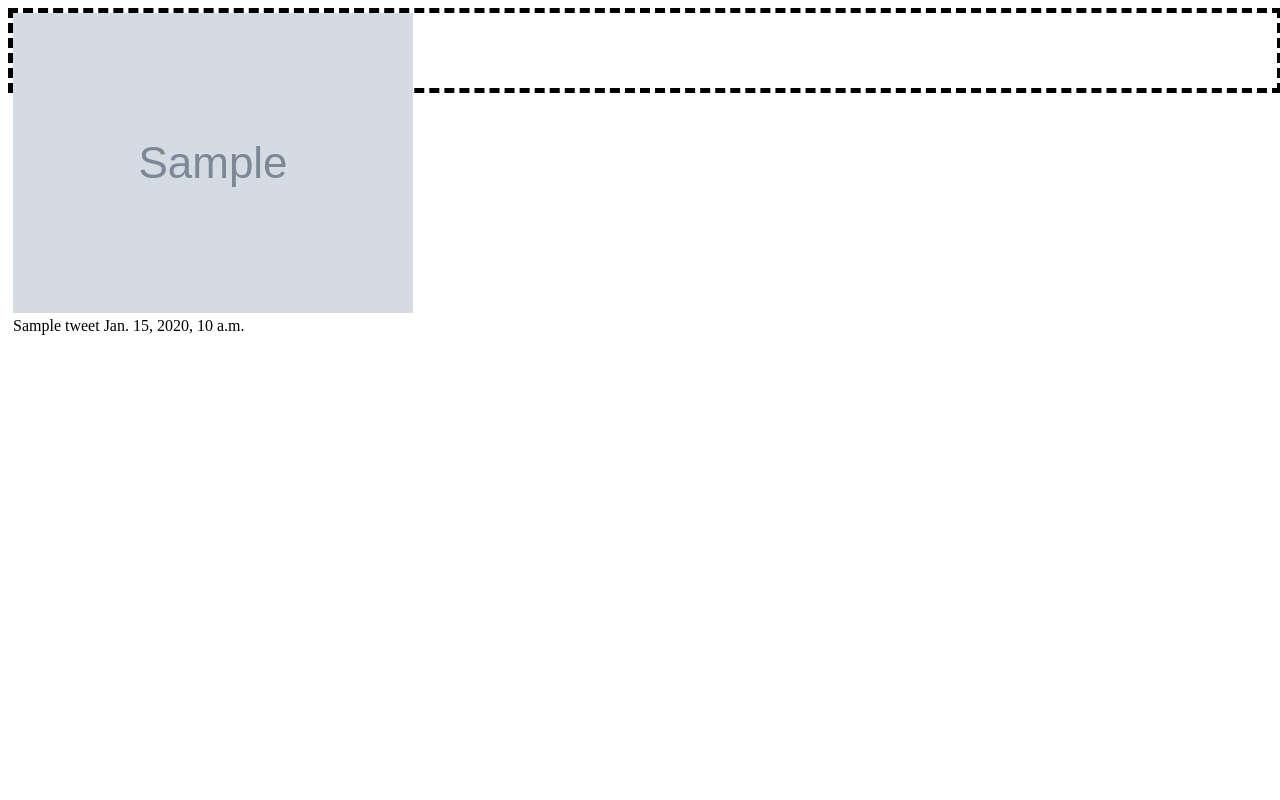
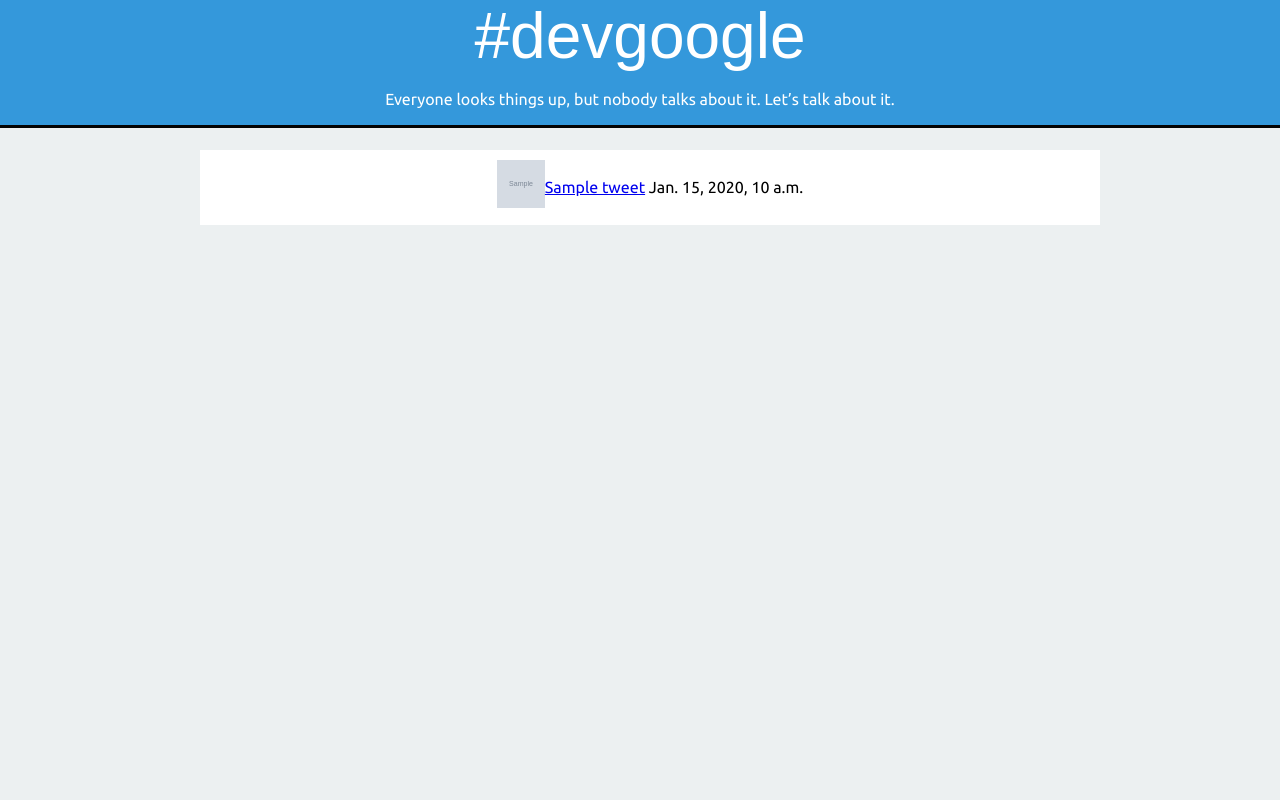
Before and after one commit to bwainstock/devgoogle-django, a Django app: template devgoogle/tweetstream/templates/tweets/index.html in a window 1280 px wide. Run offline with Django 3.2, Linux system fonts and the light colour scheme; the template is opened without the code that fills it: most values are stand-ins (such as "Sample title", 1, 10 or a date in 2020); grey boxes marked "Sample" are stand-in pictures.

Commit message:
Updated styling

```diff
--- a/devgoogle/tweetstream/static/tweetstream/index.css
+++ b/devgoogle/tweetstream/static/tweetstream/index.css
@@ -1,17 +1,120 @@
-/*body {
+article,aside,details,figcaption,figure,footer,header,hgroup,main,nav,section,summary
+{
+	display: block
+}
 
-}*/
+html
+{
+	font-family: sans-serif;
+	-webkit-text-size-adjust: 100%;
+	-ms-text-size-adjust: 100%
+}
+
+body
+{
+	margin: 0;
+	background: #ecf0f1
+}
+
+.wrapper
+{
+	max-width: 900px;
+	margin: auto;
+	padding: 12px 0
+}
+
+header
+{
+	color: #FFFFFF;
+/*	text-shadow: 0 1px 1px #e1edcb;*/
+	border-bottom: 3px solid #030303;
+	background: #3498db;
+	font-size: 120%
+}
+
+header .wrapper
+{
+	padding: 0
+}
+
+header h1
+{
+	color: #FFFFFF;
+	text-align: center;
+	padding: 0 0 12px 0;
+	margin: 0
+}
+
+header p
+{
+	padding: 0 0 12px 0;
+	margin: 0;
+	text-align: center
+}
+
+h1,h2,h3
+{
+	font-family: "Ubuntu Condensed","Ubuntu Condensed WOFF",sans-serif;
+	color: #b6d37f;
+	font-weight: 400
+}
+
+html
+{
+	font: 1em/1.5 "Ubuntu","Ubuntu WOFF",sans-serif;
+	overflow-y: scroll;
+	min-height: 100%
+}
+
+h1,.alpha
+{
+	font-size: 64px;
+	font-size: 4rem;
+	line-height: 1.125
+}
+
 .tweet {
 	height: 75px;
 	border-width: 5px;
-	border-style: dashed;
+	/*border-style: groove;*/
 	width: 100%;
+	background: #FFFFFF;
+	margin: 10px;
+
+	display: -webkit-box;
+    display: -moz-box;
+    display: -ms-flexbox;
+    display: -webkit-flex;
+    display: flex;
+    -webkit-box-direction: normal;
+    -moz-box-direction: normal;
+    -webkit-box-orient: horizontal;
+    -moz-box-orient: horizontal;
+    -webkit-flex-direction: row;
+    -ms-flex-direction: row;
+    flex-direction: row;
+    -webkit-flex-wrap: wrap;
+    -ms-flex-wrap: wrap;
+    flex-wrap: wrap;
+    -webkit-box-pack: center;
+    -moz-box-pack: center;
+    -webkit-justify-content: center;
+    -ms-flex-pack: center;
+    justify-content: center;
+    -webkit-box-align: center;
+    -moz-box-align: center;
+    -webkit-align-items: center;
+    -ms-flex-align: center;
+    align-items: center;
+
 }
 
-#profile_pic {
+.profile_pic {
 	float: left;
+	width: 48px;
 }
 
-#tweet_contents {
-	float: right;
+article>.wrapper,aside,footer
+{
+	padding: 12px
 }
--- a/devgoogle/tweetstream/templates/tweets/index.html
+++ b/devgoogle/tweetstream/templates/tweets/index.html
@@ -4,20 +4,45 @@
 <html>
 <head>
 <meta http-equiv="refresh" content="10" >
+<meta charset="UTF-8">
+<title>#devgoogle Tweets</title>
+<meta name="description" content="A Twitter stream of the #devgoogle hashtag for developers.">
+<meta name="author" content="Barry Wainstock">
+<!-- <meta name="viewport" content="width=devide-width, minimum-scale=1.0"> -->
+
+<link href='http://fonts.googleapis.com/css?family=Ubuntu' rel='stylesheet' type='text/css'>
 <link rel="stylesheet" type="text/css" href="{% static "tweetstream/index.css" %}">
 </head>
+
 <body>
+
+  <div class="top-nav">
+    <header>
+      <div class="wrapper">
+        <h1>#devgoogle</h1>
+        <p><small>Everyone looks things up, but nobody talks about it. Let’s talk about it.</small></p>
+      </div>
+    </header>
+  </div>
+  <main>
+
+    <article>
+      <div class="wrapper" id="content">
         {% if latest_tweets %}
           {% for tweet in latest_tweets %}
             <div class="tweet" id={{ tweet.created|date:"U" }}>
               <div class="profile_pic">
-          <img src="{{ tweet.profile_image_url }}">
+                <img src="{{ tweet.profile_image_url }}" style="width: 48px; height: 48px;">
               </div>
               <div class="tweet_contents">
-          {{ tweet }} {{ tweet.created }}
+                <a href="http://www.google.com/#q={{ tweet.google_string }}" target="_blank">{{ tweet }}</a> {{ tweet.created }}
               </div>
             </div>
           {% endfor %}
         {% endif %}
+      </div>
+    </article>
+
+  </main>
   </body>
   </html>
```
Lines whose indentation alone changed are shown as unchanged.
